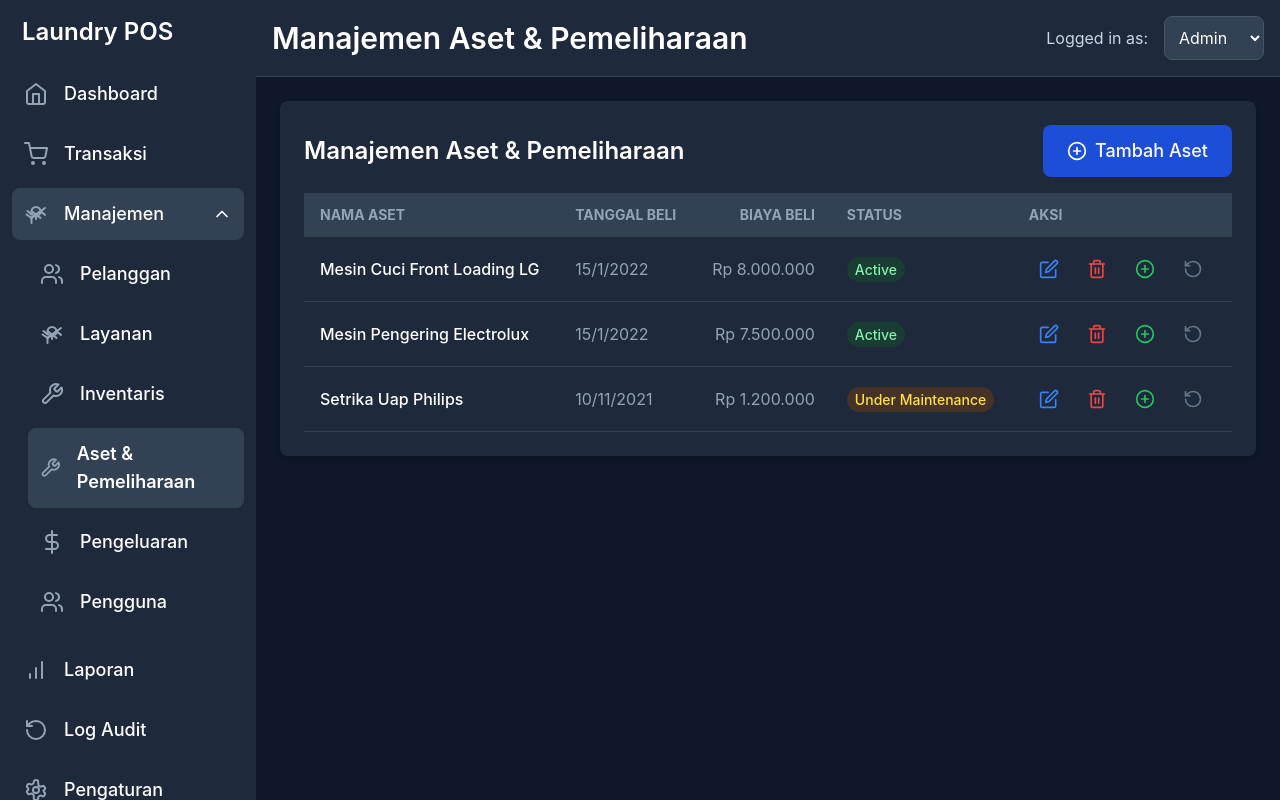
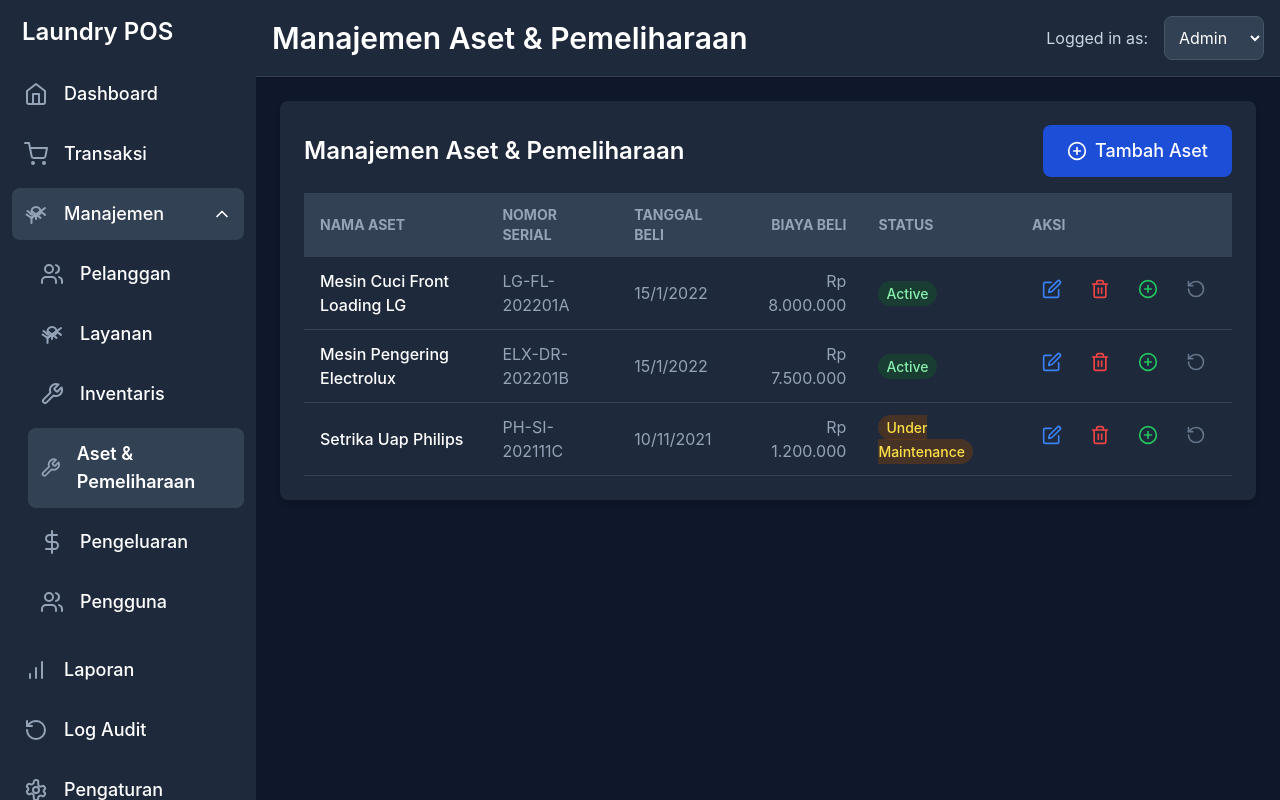
Before and after one commit to emaklaundry/emaklaundry_kasir, a React (Vite) app: page /#/management/assets in a window 1280 px wide. Built offline with nearby package versions, Linux system fonts and the light colour scheme.

Commit message:
feat: Add serial number to asset management
Introduce a `serialNumber` field to the `Asset` type and display it in the asset management table. This allows for better tracking and identification of individual pieces of equipment.

```diff
--- a/data/mockData.ts
+++ b/data/mockData.ts
@@ -72,17 +72,17 @@ export const mockInventory: InventoryItem[] = [
 
 export const mockAssets: Asset[] = [
   {
-    id: 'ASSET1', name: 'Mesin Cuci Front Loading LG', purchaseDate: new Date('2022-01-15'), purchaseCost: 8000000, status: 'Active',
+    id: 'ASSET1', name: 'Mesin Cuci Front Loading LG', serialNumber: 'LG-FL-202201A', purchaseDate: new Date('2022-01-15'), purchaseCost: 8000000, status: 'Active',
     maintenanceHistory: [
       { id: 1, date: new Date('2023-05-20'), description: 'Pembersihan filter rutin', cost: 0 }
     ]
   },
   {
-    id: 'ASSET2', name: 'Mesin Pengering Electrolux', purchaseDate: new Date('2022-01-15'), purchaseCost: 7500000, status: 'Active',
+    id: 'ASSET2', name: 'Mesin Pengering Electrolux', serialNumber: 'ELX-DR-202201B', purchaseDate: new Date('2022-01-15'), purchaseCost: 7500000, status: 'Active',
     maintenanceHistory: []
   },
   {
-    id: 'ASSET3', name: 'Setrika Uap Philips', purchaseDate: new Date('2021-11-10'), purchaseCost: 1200000, status: 'Under Maintenance',
+    id: 'ASSET3', name: 'Setrika Uap Philips', serialNumber: 'PH-SI-202111C', purchaseDate: new Date('2021-11-10'), purchaseCost: 1200000, status: 'Under Maintenance',
     maintenanceHistory: [
       { id: 1, date: new Date('2023-10-20'), description: 'Ganti selang uap', cost: 150000 }
     ]
--- a/pages/management/AssetsPage.tsx
+++ b/pages/management/AssetsPage.tsx
@@ -1,3 +1,4 @@
+
 import React, { useState } from 'react';
 import { mockAssets } from '../../data/mockData';
 import { Asset, MaintenanceLog } from '../../types';
@@ -100,6 +101,7 @@ const AssetsPage: React.FC = () => {
                     <thead className="text-sm text-slate-700 uppercase bg-slate-50 dark:bg-slate-700 dark:text-slate-400">
                         <tr>
                             <th className="px-4 py-3">Nama Aset</th>
+                            <th className="px-4 py-3">Nomor Serial</th>
                             <th className="px-4 py-3">Tanggal Beli</th>
                             <th className="px-4 py-3 text-right">Biaya Beli</th>
                             <th className="px-4 py-3">Status</th>
@@ -110,6 +112,7 @@ const AssetsPage: React.FC = () => {
                         {assets.map(asset => (
                             <tr key={asset.id} className="border-b dark:border-slate-700">
                                 <td className="px-4 py-3 font-medium text-slate-900 dark:text-white">{asset.name}</td>
+                                <td className="px-4 py-3">{asset.serialNumber || '-'}</td>
                                 <td className="px-4 py-3">{new Date(asset.purchaseDate).toLocaleDateString('id-ID')}</td>
                                 <td className="px-4 py-3 text-right">Rp {asset.purchaseCost.toLocaleString('id-ID')}</td>
                                 <td className="px-4 py-3"><span className={`px-2 py-1 text-sm font-medium rounded-full ${getStatusBadge(asset.status)}`}>{asset.status}</span></td>
@@ -137,6 +140,7 @@ const AssetsPage: React.FC = () => {
 const AssetFormModal: React.FC<{ asset: Asset | null, onClose: () => void, onSave: (asset: Asset) => void }> = ({ asset, onClose, onSave }) => {
     const [formData, setFormData] = useState<Omit<Asset, 'id' | 'maintenanceHistory'>>({
         name: asset?.name || '',
+        serialNumber: asset?.serialNumber || '',
         purchaseDate: asset?.purchaseDate || new Date(),
         purchaseCost: asset?.purchaseCost || 0,
         status: asset?.status || 'Active',
@@ -169,9 +173,15 @@ const AssetFormModal: React.FC<{ asset: Asset | null, onClose: () => void, onSav
           }
         >
             <form className="space-y-4" onSubmit={handleSubmit}>
-                <div>
-                    <label htmlFor="name" className="block mb-2 text-base font-medium text-slate-900 dark:text-white">Nama Aset</label>
-                    <input type="text" name="name" id="name" value={formData.name} onChange={handleChange} className="bg-slate-50 border border-slate-300 text-slate-900 text-base rounded-lg block w-full p-3 dark:bg-slate-700 dark:border-slate-600 dark:text-white" required />
+                <div className="grid grid-cols-2 gap-4">
+                    <div>
+                        <label htmlFor="name" className="block mb-2 text-base font-medium text-slate-900 dark:text-white">Nama Aset</label>
+                        <input type="text" name="name" id="name" value={formData.name} onChange={handleChange} className="bg-slate-50 border border-slate-300 text-slate-900 text-base rounded-lg block w-full p-3 dark:bg-slate-700 dark:border-slate-600 dark:text-white" required />
+                    </div>
+                    <div>
+                        <label htmlFor="serialNumber" className="block mb-2 text-base font-medium text-slate-900 dark:text-white">Nomor Serial</label>
+                        <input type="text" name="serialNumber" id="serialNumber" value={formData.serialNumber} onChange={handleChange} className="bg-slate-50 border border-slate-300 text-slate-900 text-base rounded-lg block w-full p-3 dark:bg-slate-700 dark:border-slate-600 dark:text-white" />
+                    </div>
                 </div>
                 <div className="grid grid-cols-2 gap-4">
                     <div>
--- a/types.ts
+++ b/types.ts
@@ -79,6 +79,7 @@ export interface MaintenanceLog {
 export interface Asset {
   id: string;
   name: string;
+  serialNumber?: string;
   purchaseDate: Date;
   purchaseCost: number;
   status: 'Active' | 'Under Maintenance' | 'Decommissioned';
```
